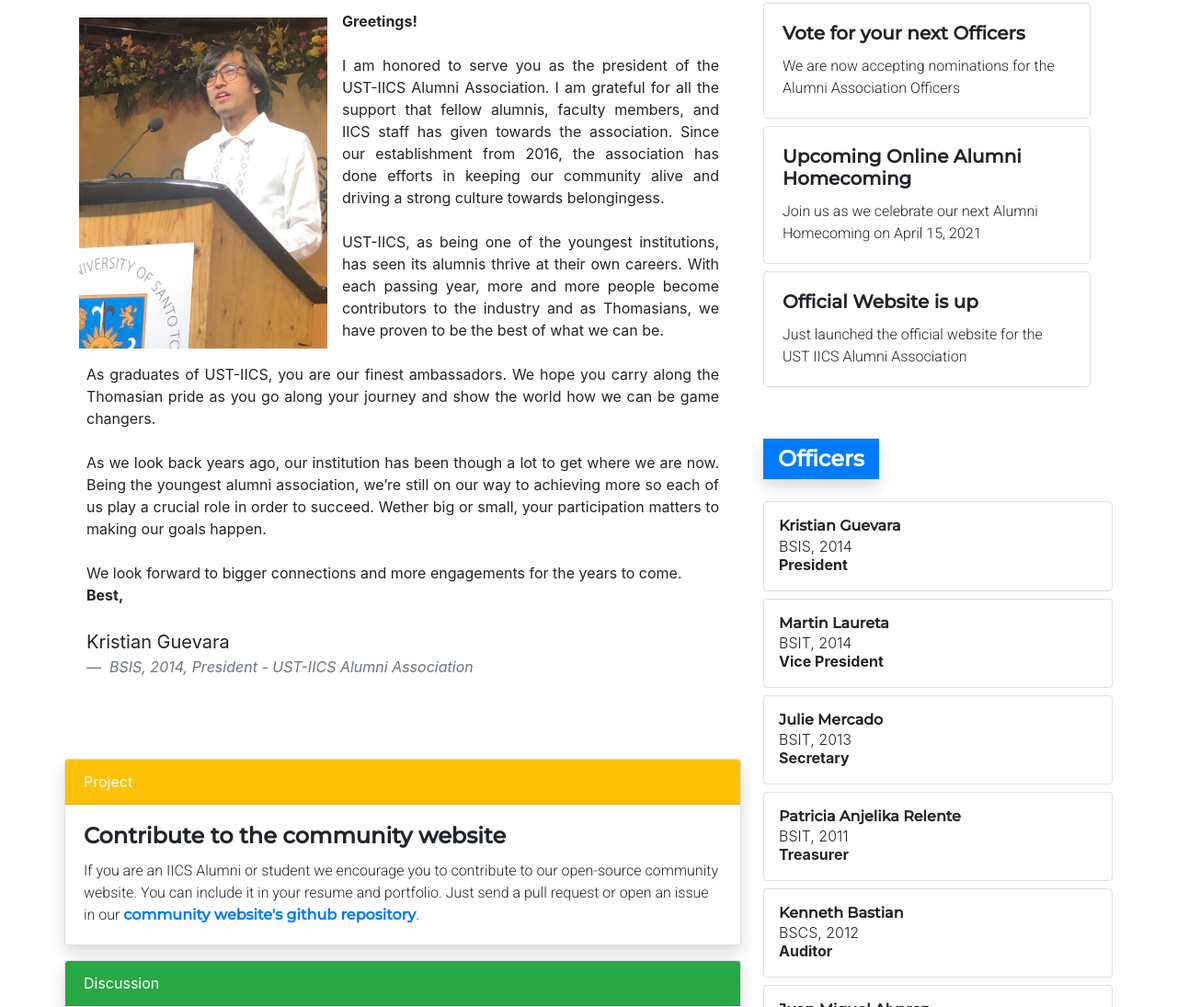
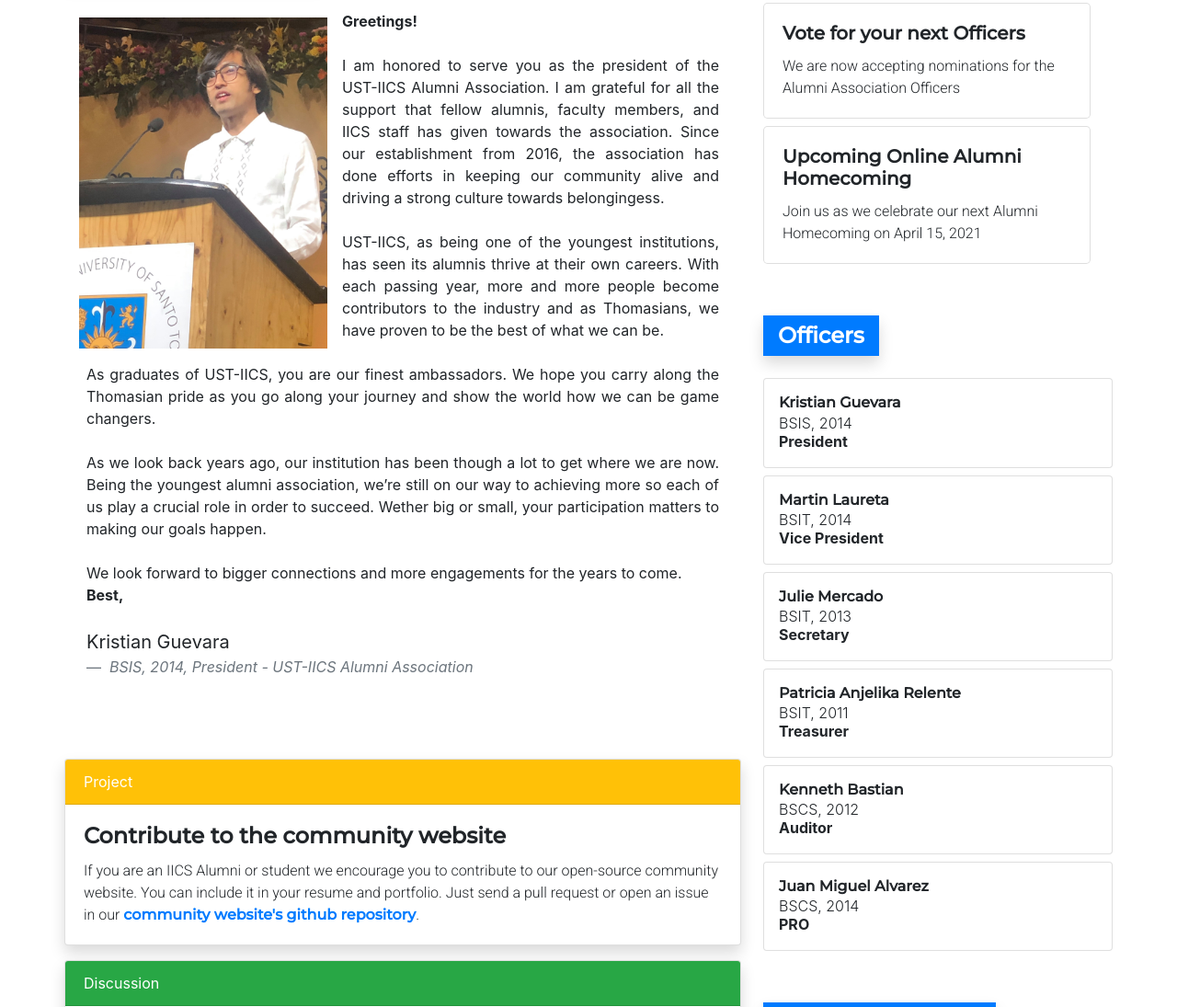
Before and after one commit to mens-rea/ust-iics-alumni-association, a website built with Parcel: page index.html in a window 1280 px wide. Shown: the part 919-2014 px from the top of the page at 92% size. Built offline with nearby package versions, Linux system fonts and the light colour scheme; animation ran at ten frames a second.

```diff
--- a/index.html
+++ b/index.html
@@ -171,13 +171,6 @@
                   <p class="card-text">Join us as we celebrate our next Alumni Homecoming on April 15, 2021</p>
                 </div>
               </div>
-
-              <div class="card mb-2 w-100 rounded-lg">
-                <div class="card-body">
-                  <h5 class="card-title">Official Website is up</h5>
-                  <p class="card-text">Just launched the official website for the UST IICS Alumni Association</p>
-                </div>
-              </div>
             </div>
 
             <!-- Officer List -->
```
Also changed, not shown: favicon.ico, icon.png.
